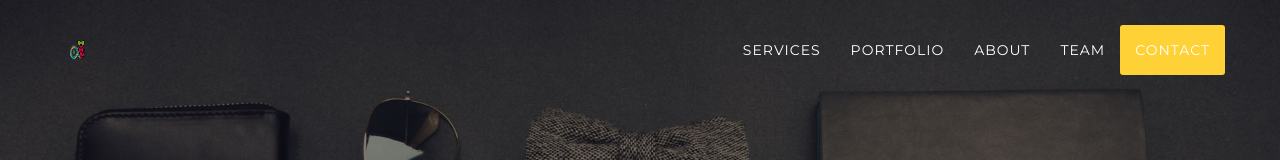
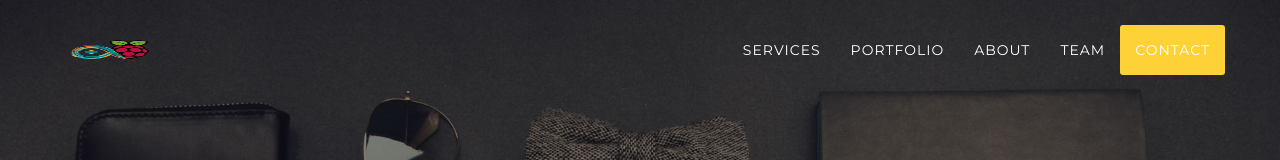
Before and after one commit to carduberry/carduberry, a website: page docs/index.html in a window 1280 px wide. Shown: the top 160 px of the page. Drawn offline with nearby package versions, Linux system fonts and the light colour scheme; a web font is replaced by a local one.

Commit message:
Update index.html

```diff
--- a/docs/index.html
+++ b/docs/index.html
@@ -43,7 +43,7 @@
                 <button type="button" class="navbar-toggle" data-toggle="collapse" data-target="#bs-example-navbar-collapse-1">
                     <span class="sr-only">Toggle navigation</span> Menu <i class="fa fa-bars"></i>
                 </button>
-                <img src="img/logo.png" class="navbar-brand page-scroll" href="#page-top" width="45px">
+                <img src="img/logo.png" class="navbar-brand page-scroll" href="#page-top" width="110px">
             </div>
 
             <!-- Collect the nav links, forms, and other content for toggling -->
```
